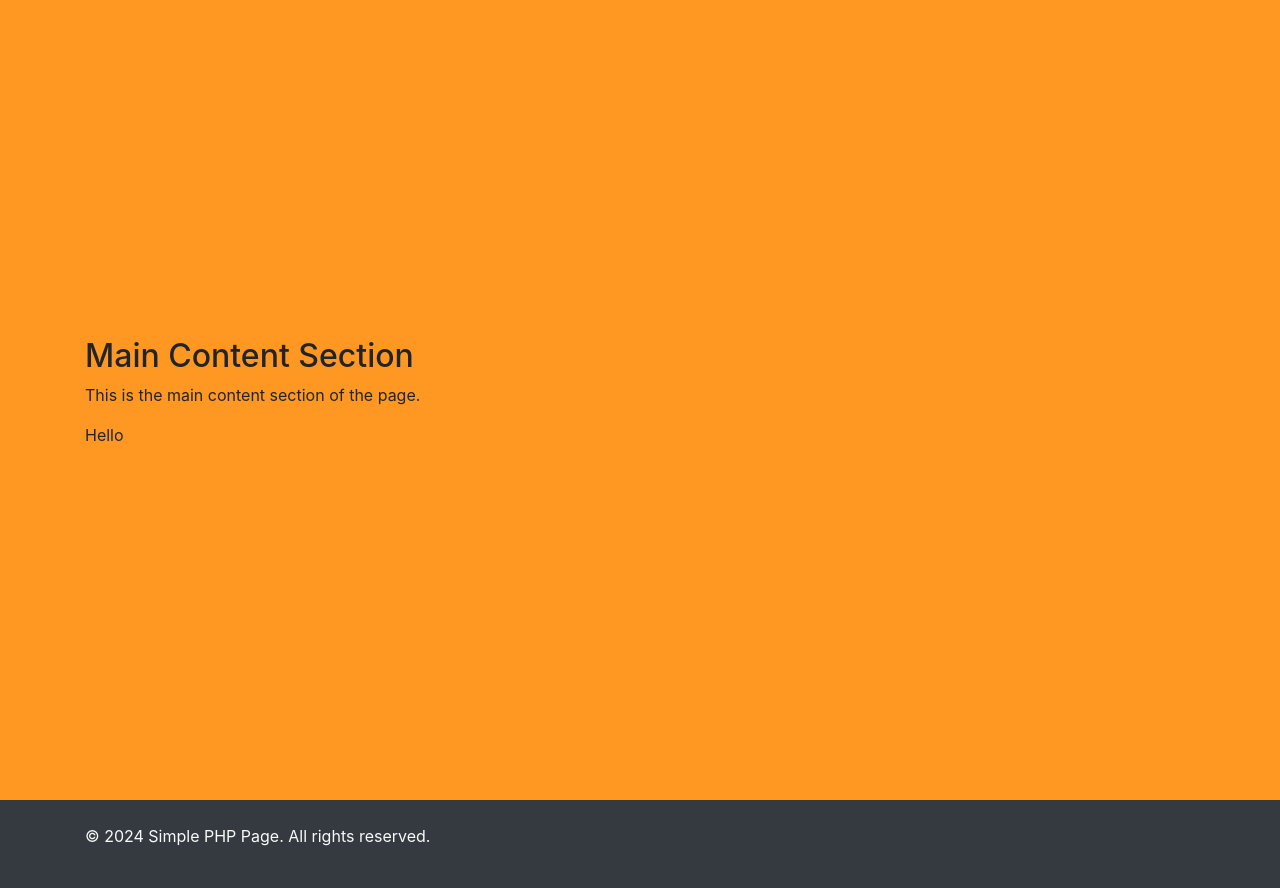
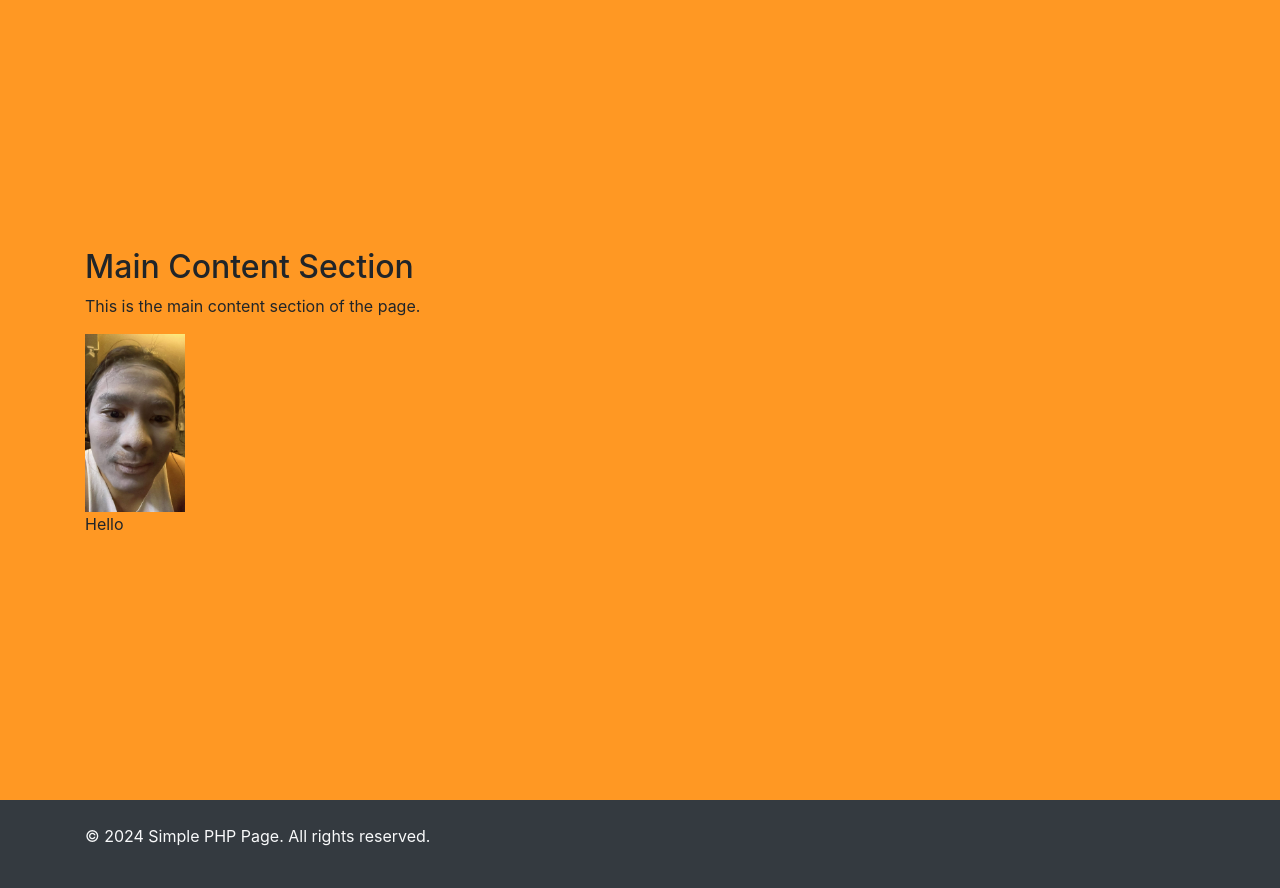
Before and after one commit to linphone2000/food-app, a PHP site: page / in a window 1280 px wide. Shown: the part 72-960 px from the top of the page. Run offline with PHP 8.4, Linux system fonts and the light colour scheme; some libraries are stand-ins or nearby versions.

```diff
--- a/client/Header_Components/header.php
+++ b/client/Header_Components/header.php
@@ -5,6 +5,7 @@
     <meta charset="UTF-8">
     <meta name="viewport" content="width=device-width, initial-scale=1.0">
     <title>FOOD PHP Page</title>
+    <!-- CSS -->
     <link rel="stylesheet" href="styles/index.css">
     <!-- Bootstrap CSS -->
     <link href="https://stackpath.bootstrapcdn.com/bootstrap/4.5.2/css/bootstrap.min.css" rel="stylesheet">
--- a/client/Main_Components/main.php
+++ b/client/Main_Components/main.php
@@ -5,6 +5,7 @@
                 <section>
                     <h2>Main Content Section</h2>
                     <p>This is the main content section of the page.</p>
+                    <img src="assets/akmh.jpg" width="100">
                 </section>
 
                 <?php
```
Also changed, not shown: admin/dummy.php (deleted), client/assets/akmh.jpg (added).
